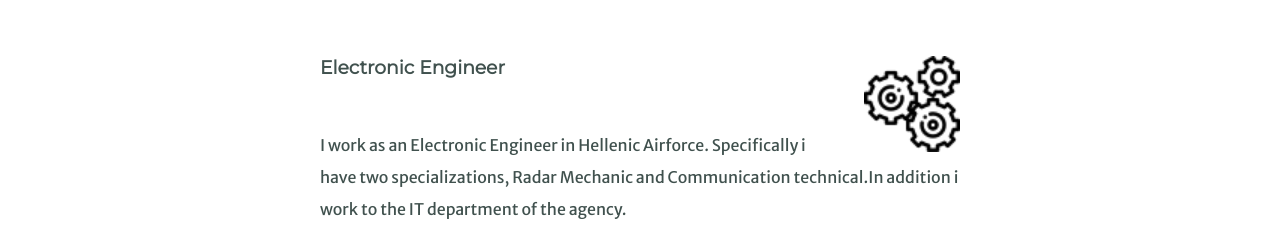
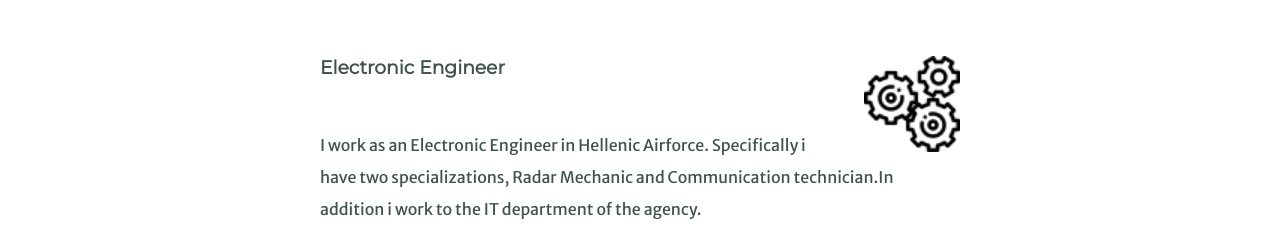
Before and after one commit to DimosVavaitis/mypage, a plain HTML site: page index.html in a window 1280 px wide. Shown: the part 1880-2118 px from the top of the page. Drawn offline with Linux system fonts and the light colour scheme; a web font is replaced by a local one.

Commit message:
Add files via upload

```diff
--- a/index.html
+++ b/index.html
@@ -34,7 +34,7 @@
         <div class="skill-row">
           <img class="engineering-image" src="images/gears.png" alt="Engineering">
           <h3>Electronic Engineer</h3>
-          <p>I work as an Electronic Engineer in Hellenic Airforce. Specifically i have two specializations, Radar Mechanic and Communication technical.In addition i work to the IT department of the agency.</p>
+          <p>I work as an Electronic Engineer in Hellenic Airforce. Specifically i have two specializations, Radar Mechanic and Communication technician.In addition i work to the IT department of the agency.</p>
           <div class="credit">Icons made by <a href="https://www.freepik.com/" title="Freepik">Freepik</a> from <a href="https://www.flaticon.com/" 			    title="Flaticon">www.flaticon.com</a> is licensed by <a href="http://creativecommons.org/licenses/by/3.0/" 			    title="Creative Commons BY 3.0" target="_blank">CC 3.0 BY</a>
           </div>
         </div>
```
